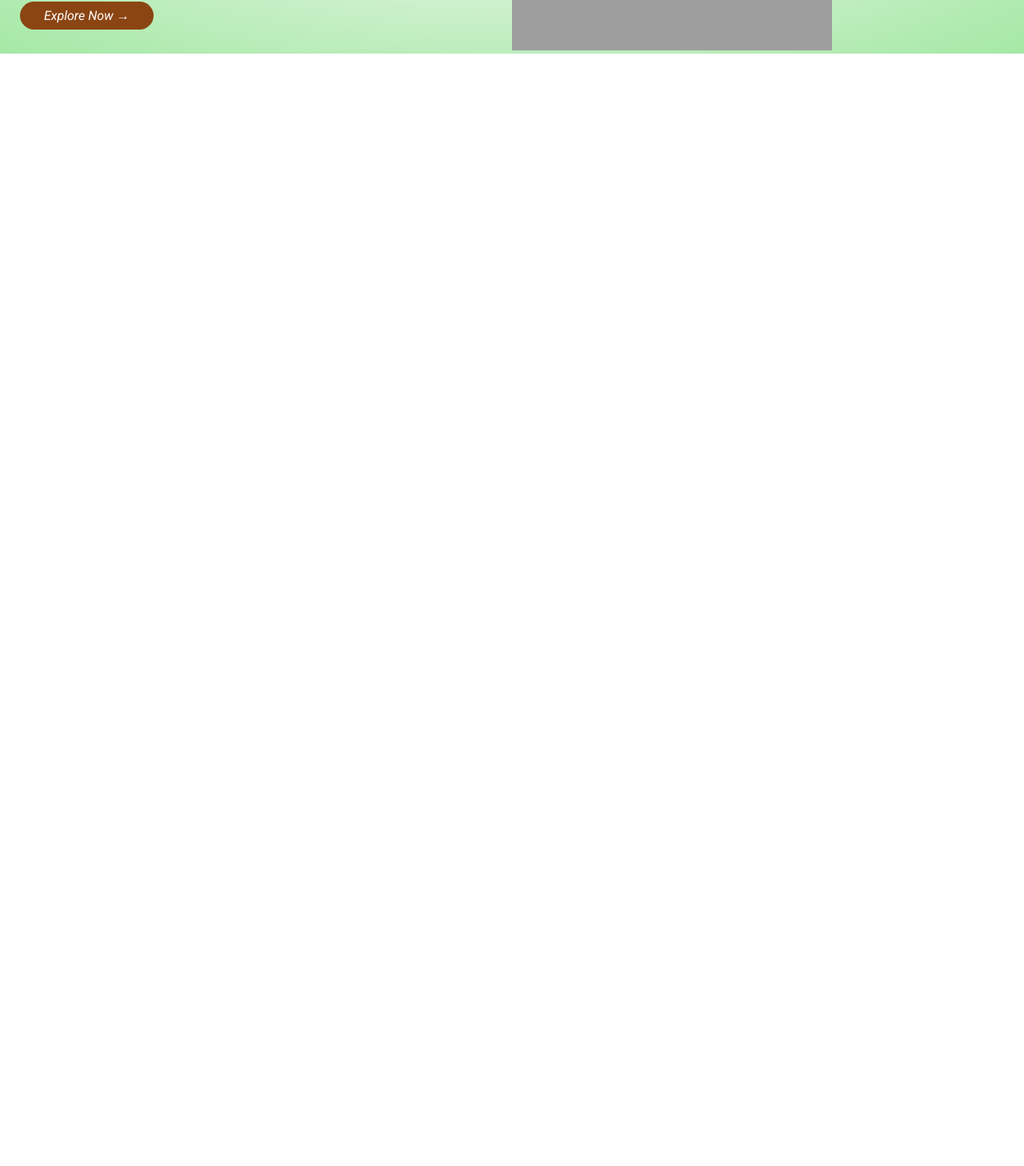
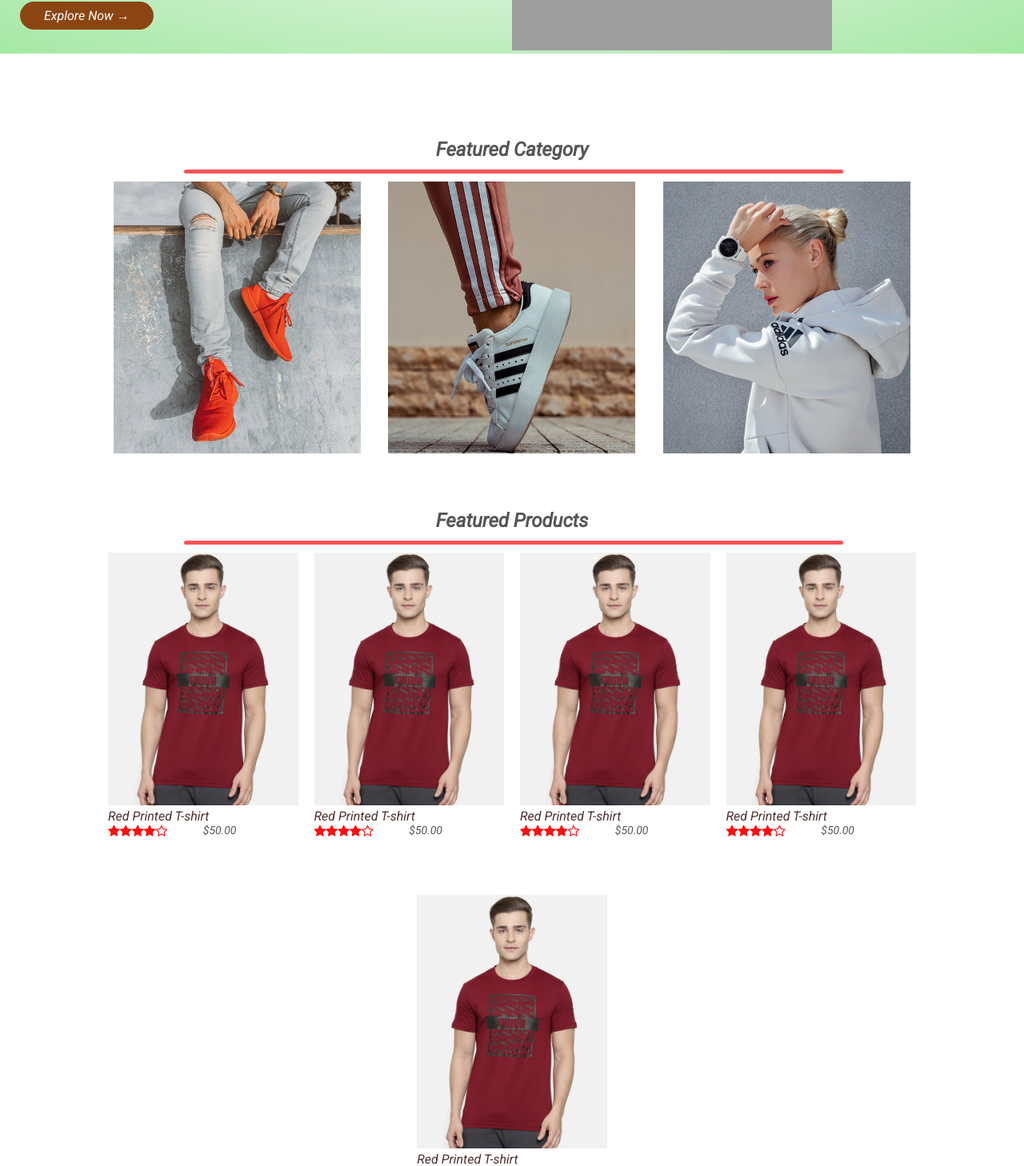
Before and after one commit to RaihanIIUC/cssonly, a React (Create React App) app: page / in a window 1280 px wide. Shown: the part 387-1845 px from the top of the page at 80% size. Before the commit the page ends 800 px from the top, so only its background shows below. Built offline with nearby package versions, Linux system fonts and the light colour scheme; grey boxes are pictures that could not be loaded.

Commit message:
all done with lots of learning

```diff
--- a/src/components/FeaturedComponents/Featured.jsx
+++ b/src/components/FeaturedComponents/Featured.jsx
@@ -8,11 +8,14 @@ function Featured() {
     return (
         <div className="categories">
 
-        <div className="small_container">
-            <FeaturedCategory />
-            <FeaturedProduct />
-            <RecentProduct />
-         </div>
+            <div className="small_container">
+                <FeaturedCategory />
+            </div>
+
+            <div className="small_container">
+                <FeaturedProduct />
+            </div>
+
         </div>
     )
 }
--- a/src/components/FeaturedComponents/FeaturedCategory.jsx
+++ b/src/components/FeaturedComponents/FeaturedCategory.jsx
@@ -8,8 +8,22 @@ import CATEGORY3 from '../../assets/images/category-3.jpg';
 
 function FeaturedCategory() {
     return (
-        <div className="row">
+        <div>
+            <h2 className="title">Featured Category</h2>
 
+            <div className="row">
+                <div className="col_3">
+                    <img src={CATEGORY1} alt="" />
+                </div>
+
+                <div className="col_3">
+                    <img src={CATEGORY2} alt="" />
+                </div>
+
+                <div className="col_3">
+                    <img src={CATEGORY3} alt="" />
+                </div>
+            </div>
         </div>
     )
 }
--- a/src/components/FeaturedComponents/FeaturedProduct.jsx
+++ b/src/components/FeaturedComponents/FeaturedProduct.jsx
@@ -3,10 +3,89 @@ import FPRODUCT1 from '../../assets/images/product-1.jpg';
 import RecentProduct from './RecentProduct';
 
 function FeaturedProduct() {
-    return (<>
+    return (
+        <div>
+            <h2 className="title">Featured Products</h2>
+            <div className="row">
+                <div className="col_4">
+                    <img src={FPRODUCT1} alt="" />
+                    <h4>Red Printed T-shirt</h4>
+                    <div className="others">
+                        <div className="rating">
+                            <i className="fa fa-star"></i>
+                            <i className="fa fa-star"></i>
+                            <i className="fa fa-star"></i>
+                            <i className="fa fa-star"></i>
+                            <i className="fa fa-star-o"></i>
+                        </div>
+                        <p>$50.00</p>
+                    </div>
+                </div>
+
+                <div className="col_4">
+                    <img src={FPRODUCT1} alt="" />
+                    <h4>Red Printed T-shirt</h4>
+                    <div className="others">
+                        <div className="rating">
+                            <i className="fa fa-star"></i>
+                            <i className="fa fa-star"></i>
+                            <i className="fa fa-star"></i>
+                            <i className="fa fa-star"></i>
+                            <i className="fa fa-star-o"></i>
+                        </div>
+                        <p>$50.00</p>
+                    </div>
+                </div>
 
 
-    </>
+                <div className="col_4">
+                    <img src={FPRODUCT1} alt="" />
+                    <h4>Red Printed T-shirt</h4>
+                    <div className="others">
+                        <div className="rating">
+                            <i className="fa fa-star"></i>
+                            <i className="fa fa-star"></i>
+                            <i className="fa fa-star"></i>
+                            <i className="fa fa-star"></i>
+                            <i className="fa fa-star-o"></i>
+                        </div>
+                        <p>$50.00</p>
+                    </div>
+                </div>
+
+                <div className="col_4">
+                    <img src={FPRODUCT1} alt="" />
+                    <h4>Red Printed T-shirt</h4>
+                    <div className="others">
+                        <div className="rating">
+                            <i className="fa fa-star"></i>
+                            <i className="fa fa-star"></i>
+                            <i className="fa fa-star"></i>
+                            <i className="fa fa-star"></i>
+                            <i className="fa fa-star-o"></i>
+                        </div>
+                        <p>$50.00</p>
+                    </div>
+                </div>
+
+
+                <div className="col_4">
+                    <img src={FPRODUCT1} alt="" />
+                    <h4>Red Printed T-shirt</h4>
+                    <div className="others">
+                        <div className="rating">
+                            <i className="fa fa-star"></i>
+                            <i className="fa fa-star"></i>
+                            <i className="fa fa-star"></i>
+                            <i className="fa fa-star"></i>
+                            <i className="fa fa-star-o"></i>
+                        </div>
+                        <p>$50.00</p>
+                    </div>
+                </div>
+
+            </div>
+        </div>
     )
 }
 
--- a/src/components/FeaturedComponents/Offer/Offer.jsx
+++ b/src/components/FeaturedComponents/Offer/Offer.jsx
@@ -4,7 +4,22 @@ import OFFER from '../../../assets/images/exclusive.png';
 function Offer() {
     return (
         <div className="offer">
+            <div className="small_container">
+                <h2 className="title">Featured Category</h2>
+                <div className="row">
+                    <div className="col_2">
+                        <img src={OFFER} className="offer_img" alt="offer" />
+                    </div>
 
+                    <div className="col_2">
+                        <p>Exclusive Availability on Red Hat</p>
+                        <h1>Smart Brand</h1>
+                        <small>Lorem ipsum ipsum natus facilis, inventore corrupti molestiae suscipit obcaecati quisquam commodi animi, consequatur accusantium expedita.</small>
+                        <a href="" className="btn">Explore&#8594;</a>
+
+                    </div>
+                </div>
+            </div>
         </div>
     )
 }
--- a/src/components/FeaturedComponents/RecentProduct.jsx
+++ b/src/components/FeaturedComponents/RecentProduct.jsx
@@ -6,6 +6,8 @@ import FPRODUCT1 from '../../assets/images/product-1.jpg';
 function RecentProduct() {
     return (
         <div>
+            <h2 className="title">Recent Products</h2>
+
 
         </div>
     )
--- a/src/index.css
+++ b/src/index.css
@@ -13,8 +13,9 @@ body {
 .container {
   max-width: 1300px;
   margin: auto;
-  padding-left: 25px;
-  padding-right: 25px;
+  padding: 0 25px;
+  /* padding-left: 25px;
+  padding-right: 25px; */
   /* background: #d81757; */
   /* transition: all 0.35s ease-in-out; */
 }
@@ -102,3 +103,91 @@ p {
 .header .row {
   margin-top: 70px;
 }
+
+/* Featured color components */
+
+.categories {
+  margin: 70px 0;
+}
+
+.small_container {
+  max-width: 1080px;
+  margin: auto;
+  padding: 20px 25px;
+}
+
+.col_3 {
+  flex-basis: 30%;
+  min-width: 250px;
+  padding: 10px 0;
+}
+
+.col_3 img {
+  width: 100%;
+}
+
+/* featured product controller */
+
+.col_4 {
+  flex-basis: 25%;
+  padding: 10px;
+  min-width: 200px;
+  margin-bottom: 50px;
+  transition: transform 0.5s;
+}
+
+.col_4 img {
+  width: 100%;
+}
+
+.title {
+  text-align: center;
+  margin: 0 auto;
+  position: relative;
+  line-height: 60px;
+  color: #555555;
+}
+
+.title:after {
+  content: "";
+  background: #ff5355;
+  width: 80%;
+  height: 5px;
+  border-radius: 5px;
+  position: absolute;
+  bottom: 0;
+  left: 15%;
+  transform: translateX(-50px);
+}
+
+h4 {
+  color: #502e2e;
+  font-weight: normal;
+}
+
+.col_4 p {
+  font-size: 14px;
+}
+
+.rating .fa {
+  color: #fd0d0d;
+}
+.col_4:hover {
+  transform: translateY(-5px);
+}
+.others {
+  display: flex;
+}
+.others > * {
+  flex-basis: 50%;
+}
+
+/* offer components */
+
+.col_2 .offer_img {
+  padding: 50px;
+}
+
+small {
+  color: #383232;
+}
```
